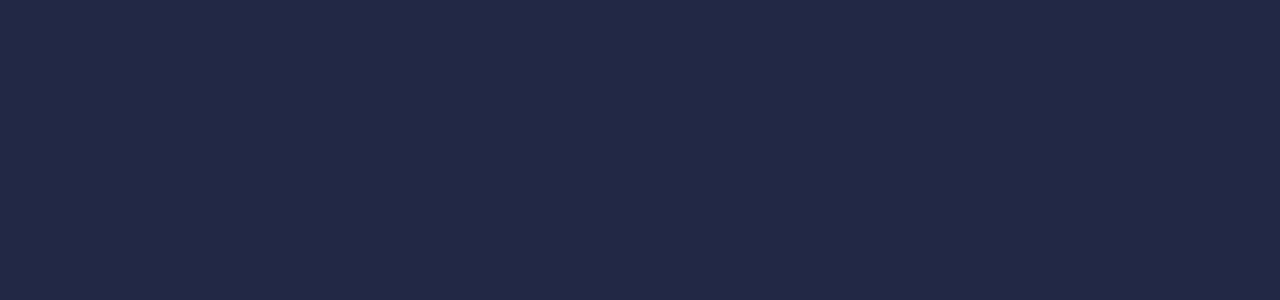
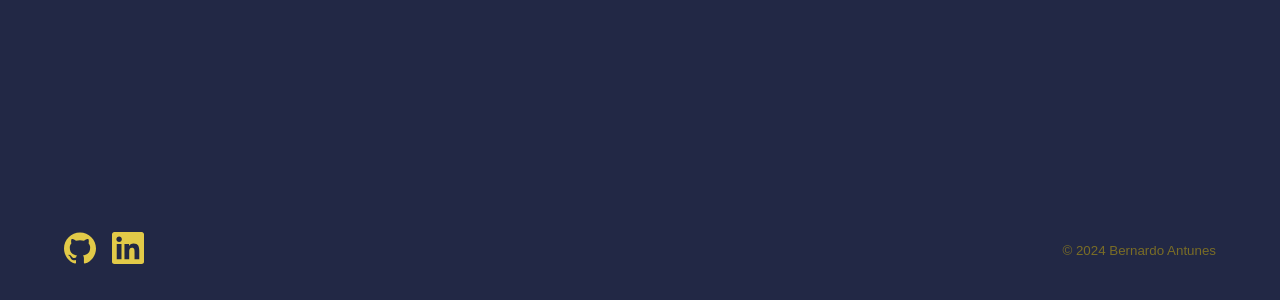
Before and after one commit to Bernasss12/react-portfolio, a React (Create React App) app: page / in a window 1280 px wide. Shown: the part 500-800 px from the top of the page. Built offline with nearby package versions, Linux system fonts and the light colour scheme.

Commit message:
Re-implemented footer.

```diff
--- a/src/App.tsx
+++ b/src/App.tsx
@@ -1,5 +1,4 @@
 import React, {useEffect, useState} from 'react';
-import 'bootstrap/dist/css/bootstrap.min.css';
 import './styles/_global.scss'
 import Footer from "./components/Footer";
 import Header from "./components/Header";
@@ -70,7 +69,7 @@ function App() {
 
     return (
         <Router>
-            <div className="app-content">
+            <div className="wrapper">
                 {/*<Header/>*/}
                 {/*<div*/}
                 {/*    style={{display: 'flex', justifyContent: 'center', flexWrap: 'wrap'}}>*/}
@@ -80,6 +79,7 @@ function App() {
                 {/*        </div>*/}
                 {/*    ))}*/}
                 {/*</div>*/}
+                <div className="content"></div>
                 <Footer/>
             </div>
         </Router>
--- a/src/components/Footer.tsx
+++ b/src/components/Footer.tsx
@@ -1,29 +1,32 @@
 import React from "react";
-import { SiGithub, SiLinkedin } from "react-icons/si"
+import {SiGithub, SiLinkedin} from "react-icons/si"
+
+// TODO add line separating footer from content
 
 function Footer() {
     return (
         <footer>
-
+            <div className="row p-x-4 p-b-2">
+                <div className="center">
+                    <a href="https://github.com/Bernasss12"
+                       target="_blank"
+                       rel="noopener noreferrer">
+                        <SiGithub size={32} className='icon'/>
+                    </a>
+                    <a href="https://www.linkedin.com/in/bernardo-antunes-9151b818b/"
+                       className="m-x-1"
+                       target="_blank"
+                       rel="noopener noreferrer">
+                        <SiLinkedin size={32} className='icon'/>
+                    </a>
+                </div>
+                <div className="center">
+                    <small className="muted">
+                        © 2024 Bernardo Antunes
+                    </small>
+                </div>
+            </div>
         </footer>
-        // <Container as="footer" className="mt-auto py-3 border-top px-3">
-        //     <Row className="align-items-center">
-        //         <Col>
-        //             <a href="https://github.com/Bernasss12" className="text-decoration-none" target="_blank"
-        //                rel="noopener noreferrer">
-        //                 <SiGithub size={32} className='icon-color'/>
-        //             </a>
-        //             <a href="https://www.linkedin.com/in/bernardo-antunes-9151b818b/"
-        //                className="text-decoration-none ms-3"
-        //                target="_blank" rel="noopener noreferrer">
-        //                 <SiLinkedin size={32} className='icon-color'/>
-        //             </a>
-        //         </Col>
-        //         <Col className="text-end">
-        //             <small className="text-muted">© 2024 Bernardo Antunes</small>
-        //         </Col>
-        //     </Row>
-        // </Container>
     );
 }
 
--- a/src/components/Header.tsx
+++ b/src/components/Header.tsx
@@ -5,7 +5,9 @@ import React from "react";
 
 const Header = () => {
     return (
-        <></>
+        <div className="navbar">
+            A
+        </div>
         // <Navbar bg="light" expand="lg">
         //     <Container fluid>
         //         <Navbar.Brand className="col-auto brand-container" href="#">
--- /dev/null
+++ b/src/styles/_generated.scss
@@ -0,0 +1,94 @@
+$directions: (
+                ("t", "top"),
+                ("r", "right"),
+                ("b", "bottom"),
+                ("l", "left"),
+);
+
+$directions: (
+                ("t", "top"),
+                ("r", "right"),
+                ("b", "bottom"),
+                ("l", "left"),
+);
+
+@for $i from 0 through 12 {
+  @each $abbr, $dir in $directions {
+    .m-#{$abbr}-#{$i} {
+      @each $single_dir in $dir {
+        margin-#{$single_dir}: #{$i}em;
+      }
+    }
+    .p-#{$abbr}-#{$i} {
+      @each $single_dir in $dir {
+        padding-#{$single_dir}: #{$i}em;
+      }
+    }
+    .mr-#{$abbr}-#{$i} {
+      @each $single_dir in $dir {
+        margin-#{$single_dir}: #{$i}rem;
+      }
+    }
+    .pr-#{$abbr}-#{$i} {
+      @each $single_dir in $dir {
+        padding-#{$single_dir}: #{$i}rem;
+      }
+    }
+  }
+
+  .m-#{$i} {
+    margin: #{$i}em;
+  }
+
+  .mr-#{$i} {
+    margin: #{$i}rem;
+  }
+
+  .p-#{$i} {
+    padding: #{$i}em;
+  }
+
+  .pr-#{$i} {
+    padding: #{$i}rem;
+  }
+
+  .m-x-#{$i} {
+    margin-left: #{$i}em;
+    margin-right: #{$i}em;
+  }
+
+  .m-y-#{$i} {
+    margin-top: #{$i}em;
+    margin-bottom: #{$i}em;
+  }
+
+  .p-x-#{$i} {
+    padding-left: #{$i}em;
+    padding-right: #{$i}em;
+  }
+
+  .p-y-#{$i} {
+    padding-top: #{$i}em;
+    padding-bottom: #{$i}em;
+  }
+
+  .mr-x-#{$i} {
+    margin-left: #{$i}rem;
+    margin-right: #{$i}rem;
+  }
+
+  .mr-y-#{$i} {
+    margin-top: #{$i}rem;
+    margin-bottom: #{$i}rem;
+  }
+
+  .pr-x-#{$i} {
+    padding-left: #{$i}rem;
+    padding-right: #{$i}rem;
+  }
+
+  .pr-y-#{$i} {
+    padding-top: #{$i}rem;
+    padding-bottom: #{$i}rem;
+  }
+}
--- a/src/styles/_global.scss
+++ b/src/styles/_global.scss
@@ -1,23 +1,53 @@
 @import "variables";
 @import "navbar";
+@import "generated";
 
-footer {
-
-}
-
-:root {
-  --bs-emphasis-color-rgb: $brand-color;
-}
-
-.icon-color {
-  color: $body-color;
-}
-
-.app-content {
+.wrapper {
   min-height: 100vh;
   display: flex;
   flex-direction: column;
   justify-content: space-between;
 }
 
-@import '~bootstrap/scss/bootstrap';
+* {
+  box-sizing: border-box;
+}
+
+html, body, .wrapper {
+  background-color: var(--background-color);
+  color: var(--accent-color-2);
+  font-family: NotoSans, sans-serif;
+  margin: 0;
+  padding: 0;
+  height: 100%;
+}
+
+footer::before {
+  content: '';
+  display: block;
+  position: absolute;
+}
+
+footer {
+  flex-shrink: 0;
+}
+
+.row {
+  display: flex;
+  flex-direction: row;
+  justify-content: space-between;
+}
+
+.icon {
+  color: var(--accent-color-2);
+}
+
+.muted {
+  color: var(--accent-color-2-muted);
+}
+
+.center {
+  display: flex;
+  justify-content: center;
+  align-items: center;
+}
--- a/src/styles/_variables.scss
+++ b/src/styles/_variables.scss
@@ -3,3 +3,11 @@ $body-color: white;
 $text-color: white;
 $body-bg: $brand-color;
 $tooltip-color: white;
+
+:root {
+  --background-color: #222845;
+  --accent-color-1: #d5363e;
+  --accent-color-2: #e2ca48;
+  //--accent-color-2-muted: darken(var(--accent-color-2), 50%);
+  --accent-color-2-muted: #7a6d26;
+}
```
